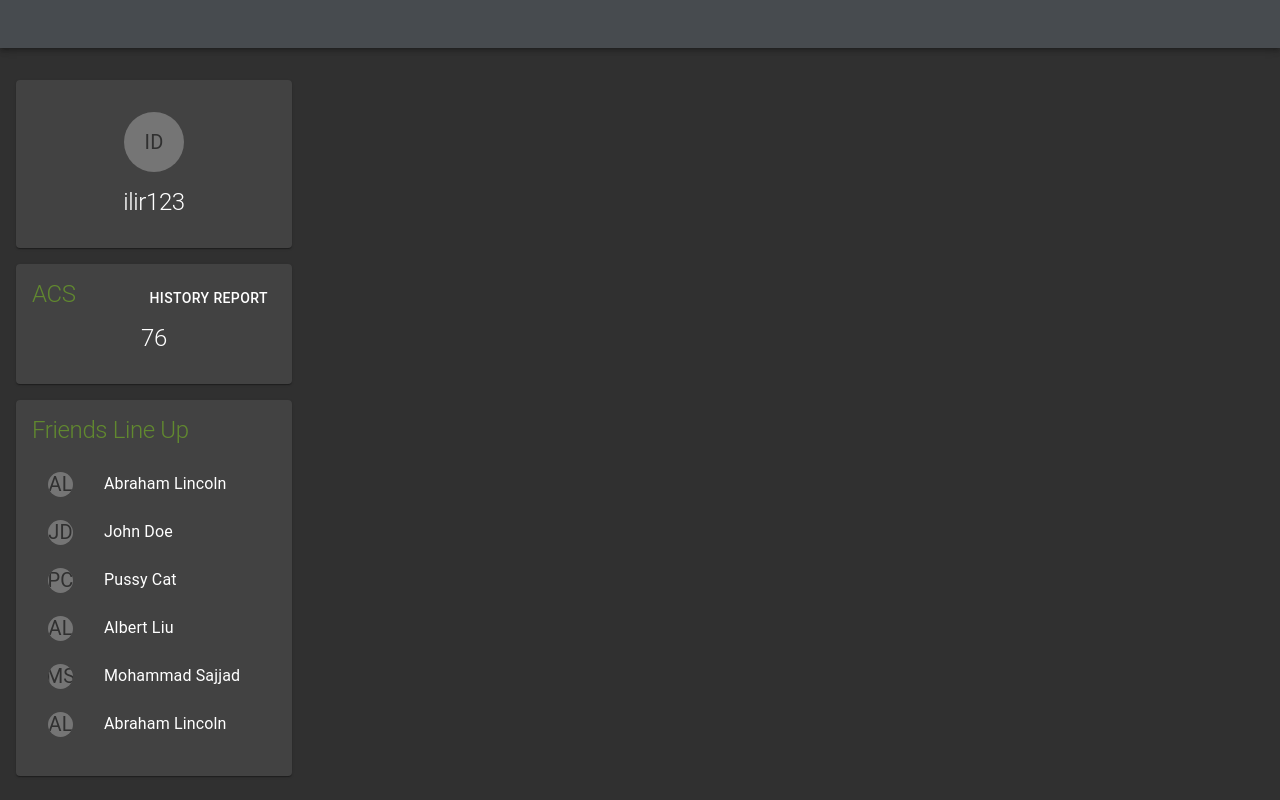
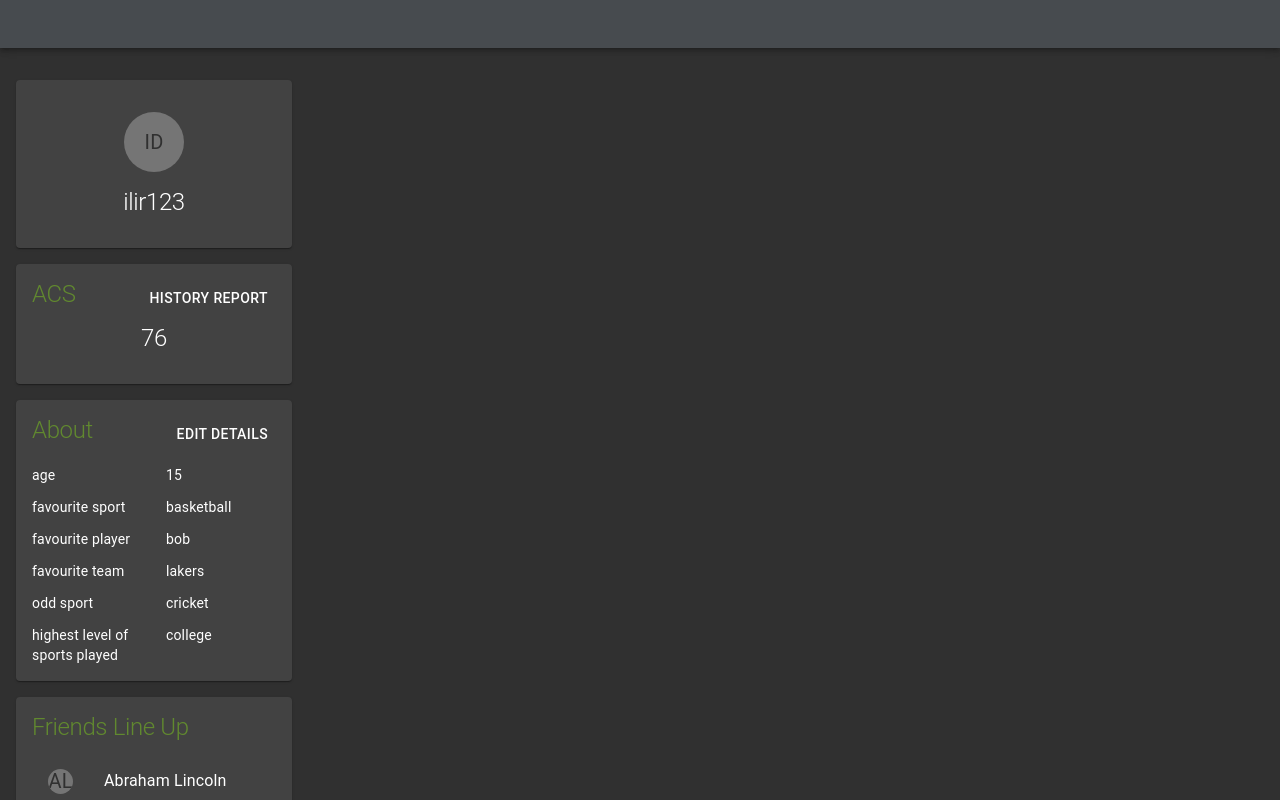
Before and after one commit to jawadjawid/SportCred, a React (Create React App) app in the folder SPORTCRED/client/: page /profile in a window 1280 px wide. Shown: the top 800 px of the page. Built offline with nearby package versions, Linux system fonts and the light colour scheme.

Commit message:
add about section with extended user info (currently only includes the 6 questions)

```diff
--- a/SPORTCRED/client/src/components/Profile/Profile.js
+++ b/SPORTCRED/client/src/components/Profile/Profile.js
@@ -10,6 +10,7 @@
 import UserBasicInfo from "./UserBasicInfo";
 import UserACSScore from "./UserACSScore";
 import FriendLineUp from "./FriendLineUp";
+import UserAboutInfo from "./UserAboutInfo";
 
 
 const theme1 = createMuiTheme({
@@ -48,6 +49,7 @@
                 <Grid item xs={3}>
                     <UserBasicInfo />
                     <UserACSScore />
+                    <UserAboutInfo />
                     <FriendLineUp />
                 </Grid>
                 <Grid item xs={9}>
--- /dev/null
+++ b/SPORTCRED/client/src/components/Profile/UserAboutInfo.js
@@ -0,0 +1,49 @@
+import React from 'react'
+import Card from "@material-ui/core/Card";
+import Typography from "@material-ui/core/Typography";
+import UserAboutInfoItem from "./UserAboutInfoItem";
+import {Button} from "@material-ui/core";
+
+export default class UserAboutInfo extends React.Component {
+    constructor(props) {
+        super(props);
+        // retrieve data about these questions they answered through method that calls api
+        this.state = {
+            userBackground: {
+                "age":"15",
+                "favourite sport": "basketball",
+                "favourite player": "bob",
+                "favourite team": "lakers",
+                "odd sport":"cricket",
+                "highest level of sports played": "college"
+            }
+        };
+    }
+
+    componentDidMount() {
+
+    }
+
+    render() {
+
+        let prompts = [], answers = [];
+        for (var property in this.state.userBackground) {
+            prompts.push(property)
+            answers.push(this.state.userBackground[property])
+        }
+        return (
+            <React.Fragment>
+                <Card style={{padding: "1rem",margin:"1rem"}}>
+                    <Typography variant="h1" component="h1" color="secondary">About <Button style={{float:"right"}}>
+                        Edit Details
+                    </Button></Typography>
+                    <UserAboutInfoItem prompt={prompts[0]} answer={answers[0]}/>
+                    <UserAboutInfoItem prompt={prompts[1]} answer={answers[1]}/>
+                    <UserAboutInfoItem prompt={prompts[2]} answer={answers[2]}/>
+                    <UserAboutInfoItem prompt={prompts[3]} answer={answers[3]}/>
+                    <UserAboutInfoItem prompt={prompts[4]} answer={answers[4]}/>
+                    <UserAboutInfoItem prompt={prompts[5]} answer={answers[5]}/>
+                </Card>
+            </React.Fragment>)
+    }
+}
--- /dev/null
+++ b/SPORTCRED/client/src/components/Profile/UserAboutInfoItem.js
@@ -0,0 +1,15 @@
+import React from 'react';
+import Grid from '@material-ui/core/Grid'
+
+
+export default function UserAboutInfoItem(props) {
+    return (
+        <Grid container spacing={3}>
+            <Grid item xs={6}>
+                {props.prompt}
+            </Grid>
+            <Grid item xs={6}>
+                {props.answer}
+            </Grid>
+        </Grid>);
+}
```
